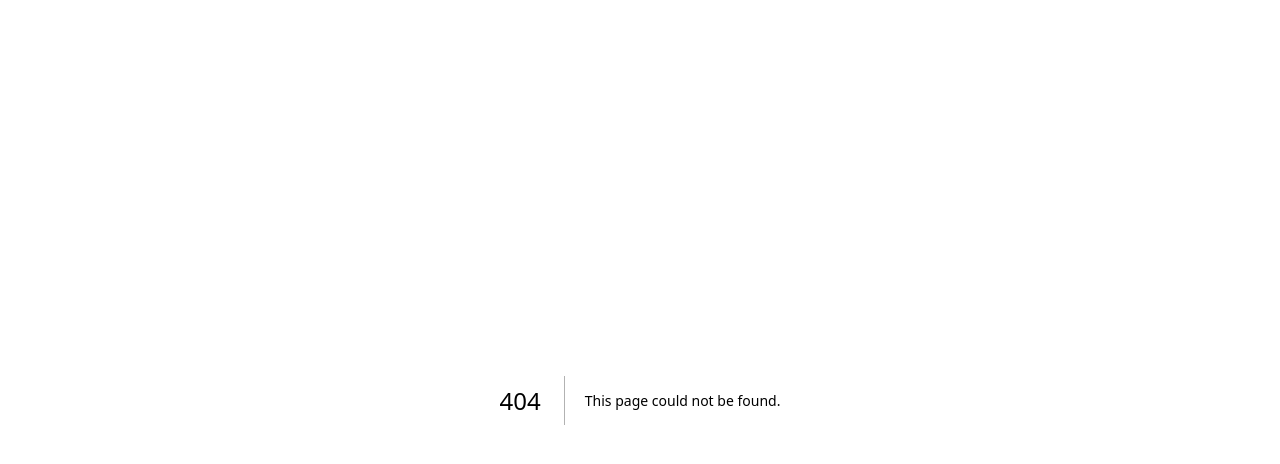
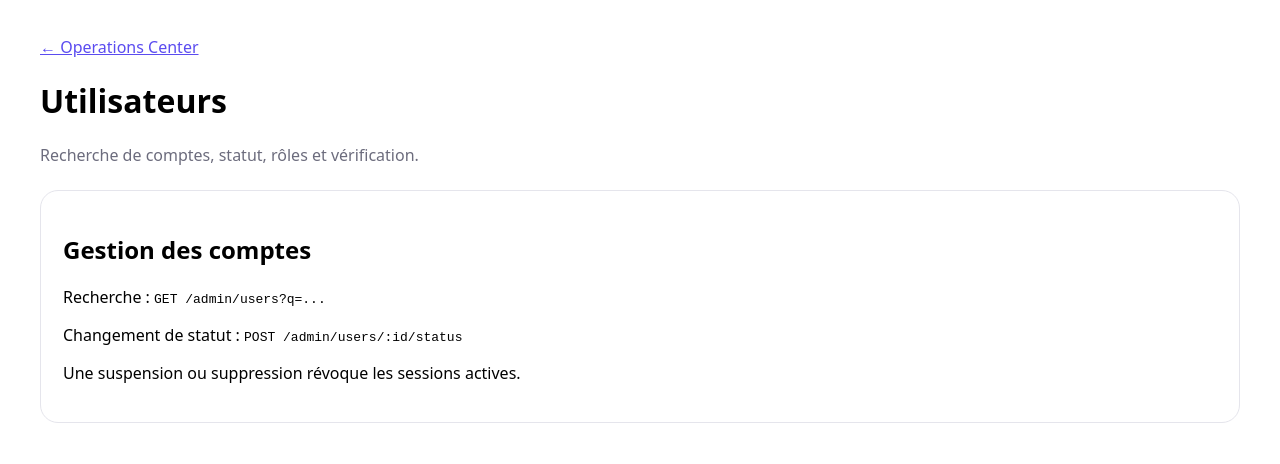
Before and after one commit to hakersoy66/petitannonces, a Next.js app in the folder apps/admin/: page /users in a window 1280 px wide. Before the commit this address had no page. Shown: the top 464 px of the page. Built offline with nearby package versions, Linux system fonts and the light colour scheme.

Commit message:
feat(admin): add user management page

```diff
--- /dev/null
+++ b/apps/admin/app/users/page.tsx
@@ -0,0 +1,13 @@
+export default function UsersPage() {
+  return <main style={{ padding: 36, maxWidth: 1200, margin: "0 auto" }}>
+    <a href="/" style={{ color: "#5b4cf0" }}>← Operations Center</a>
+    <h1>Utilisateurs</h1>
+    <p style={{ color: "#6c6c7d" }}>Recherche de comptes, statut, rôles et vérification.</p>
+    <section style={{ marginTop: 24, border: "1px solid #e5e5ec", borderRadius: 18, padding: 22 }}>
+      <h2>Gestion des comptes</h2>
+      <p>Recherche : <code>GET /admin/users?q=...</code></p>
+      <p>Changement de statut : <code>POST /admin/users/:id/status</code></p>
+      <p>Une suspension ou suppression révoque les sessions actives.</p>
+    </section>
+  </main>;
+}
```
